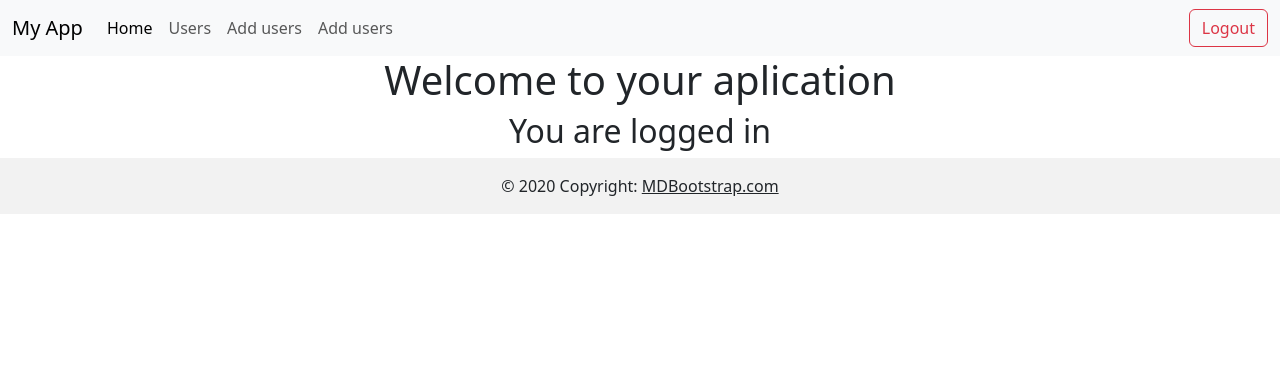
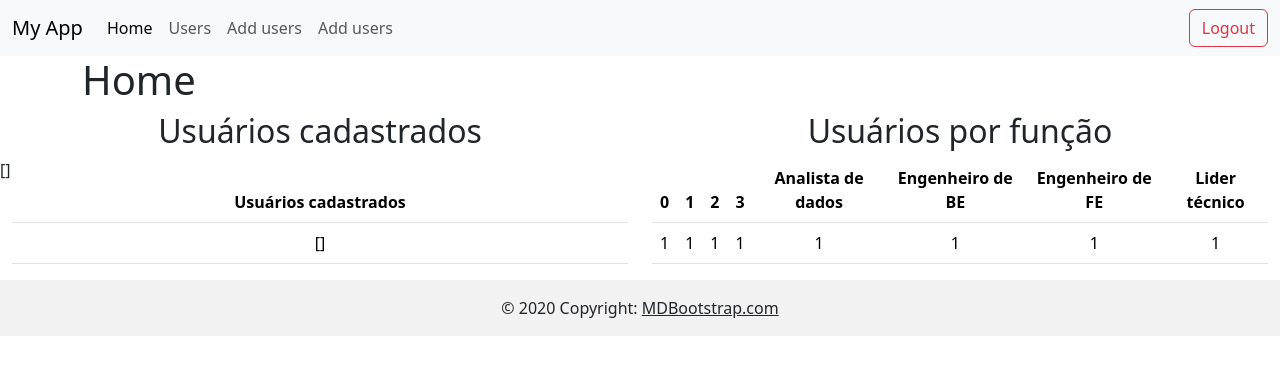
Before and after one commit to Teomendonca/AngularProject, an Angular app: page /app in a window 1280 px wide. Shown: the top 374 px of the page. Built offline with nearby package versions, Linux system fonts and the light colour scheme.

Commit message:
imporvement test fail on enum

```diff
--- a/src/app/home/components/welcome/welcome.component.html
+++ b/src/app/home/components/welcome/welcome.component.html
@@ -1,13 +1,65 @@
-<div>
+<div id="background">
+
+  <div id="title" class="container">
+    <h1>Home</h1>
+  </div>
 
   <div class="container-fluid">
-    <div class="row  align-items-center text-center full-height">
+    <div class="row  align-items-center text-center">
+
+
       <div class="col">
-        <h1>Welcome to your aplication</h1>
-        <h2>You are logged in</h2>
+        <h2>Usuários cadastrados</h2>
+        <div class="row align-items-center text-center">[]
+
+        </div>
+        <table class="table">
+          <thead>
+            <tr>
+              <th scope="col">Usuários cadastrados</th>
+            </tr>
+          </thead>
+          <tbody>
+            <tr>
+              <td>[]</td>
+            </tr>
+
+          </tbody>
+        </table>
         <!-- Add users table -->
         <!-- QTD de usuários cadastrados -->
+      </div>
+
+      <div class="col">
+        <h2>Usuários por função</h2>
         <!-- QTD de usuários Por tipo de função-->
+        <!--  "Engenheiro de FE",
+              "Engenheiro de BE",
+              "Analista de dados",
+              "Lider técnico",
+          -->
+        <table class="table">
+          <thead>
+            <tr>
+              <th *ngFor="let uf of func | keyvalue" >{{uf.key}} </th>
+
+            </tr>
+          </thead>
+          <tbody>
+            <tr>
+              <td *ngFor="let key of func | keyvalue">1</td>
+            </tr>
+
+          </tbody>
+        </table>
+        <div class="row  align-items-center text-center full-height">
+          <div class="col"></div>
+          <!-- <div class="col">2</div>
+          <div class="col">3</div>
+          <div class="col">4</div> -->
+        </div>
+
+
 
       </div>
     </div>
--- a/src/app/home/components/welcome/welcome.component.ts
+++ b/src/app/home/components/welcome/welcome.component.ts
@@ -1,10 +1,18 @@
 import { Component } from '@angular/core';
-
+import { Func } from '../../pages/users/users.component';
+import { Router } from '@angular/router';
 @Component({
   selector: 'app-welcome',
   templateUrl: './welcome.component.html',
   styleUrl: './welcome.component.css'
 })
+
 export class WelcomeComponent {
+  func = Func;
 
+  constructor(private router: Router) {
+
+    // this.keys = Object.keys(this.func).filter(Number)
+
+  }
 }
--- a/src/app/home/enums/usersEnums.ts
+++ /dev/null
@@ -1,6 +0,0 @@
-export enum Function {
-    "Engenheiro de FE",
-    "Engenheiro de BE",
-    "Analista de dados",
-    "Lider técnico",
-}
--- a/src/app/home/pages/users/add-users/add-users.component.html
+++ b/src/app/home/pages/users/add-users/add-users.component.html
@@ -28,7 +28,6 @@
       <!-- função-->
       <div class="form-outline mb-4">
         <label class="form-label" for="form3Example1cg">Função</label>
-        <!-- <input type="text" formControlName="name" class="form-control form-control-lg"> -->
         <select class="form-select" formControlName="func">
           <option *ngFor="let key of keys" [value]="key">{{func[key]}}</option>
         </select>
@@ -59,7 +58,6 @@
         <button (click)="onSubmit()" [disabled]="!addUserForm.valid" class="btn btn-primary">Save</button>
         <button (click)="cancel()" class="btn btn-danger">Cancel</button>
       </div>
-
     </form>
   </div>
 </div>
--- a/src/app/home/pages/users/add-users/add-users.component.ts
+++ b/src/app/home/pages/users/add-users/add-users.component.ts
@@ -10,7 +10,7 @@ import { Func } from '../users.component';
 })
 export class AddUsersComponent {
   addUserForm: FormGroup;
-  func = Func
+  func = Func;
   keys: any[];
   constructor(private router: Router) {
 
--- a/src/app/home/pages/users/users-list/users-list.component.ts
+++ b/src/app/home/pages/users/users-list/users-list.component.ts
@@ -1,5 +1,6 @@
 import { Component } from '@angular/core';
 import { Router } from '@angular/router';
+import { Func } from '../users.component';
 
 interface User {
   id: number;
@@ -18,24 +19,33 @@ export class UsersListComponent {
   usersList: User[] = []
 
   constructor(private router: Router) {
+
     this.usersList = [
       {
         "id": 1,
         "name": "Alice Johnson",
         "email": "alice@example.com",
-            "function": "Software Engineer"
+        "function": "Engenheiro de FE",
+
       },
       {
         "id": 2,
         "name": "Bob Smith",
         "email": "bob@example.com",
-            "function": "Data Analyst"
+        "function": "Engenheiro de BE",
+
       },
       {
         "id": 3,
         "name": "Carol Lee",
         "email": "carol@example.com",
-            "function": "Product Manager"
+        "function": "Analista de dados"
+      },
+      {
+        "id": 4,
+        "name": "João Silva",
+        "email": "joaosilva@example.com",
+        "function": "Lider técnico"
       }
     ]
   }
--- a/src/app/home/pages/users/users.component.ts
+++ b/src/app/home/pages/users/users.component.ts
@@ -4,7 +4,7 @@ export enum Func {
   "Engenheiro de FE",
   "Engenheiro de BE",
   "Analista de dados",
-  "Lider técnico",
+  "Lider técnico"
 }
 
 @Component({
```
Lines whose indentation alone changed are shown as unchanged.
